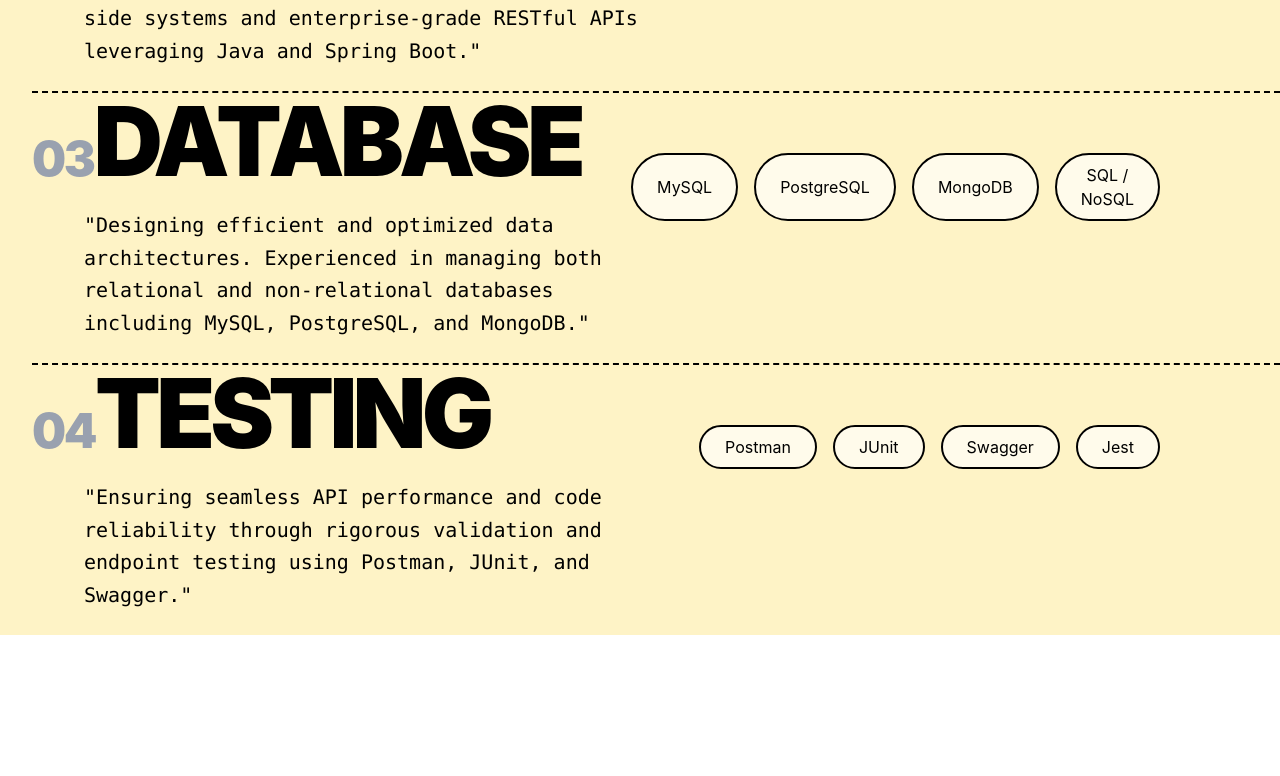
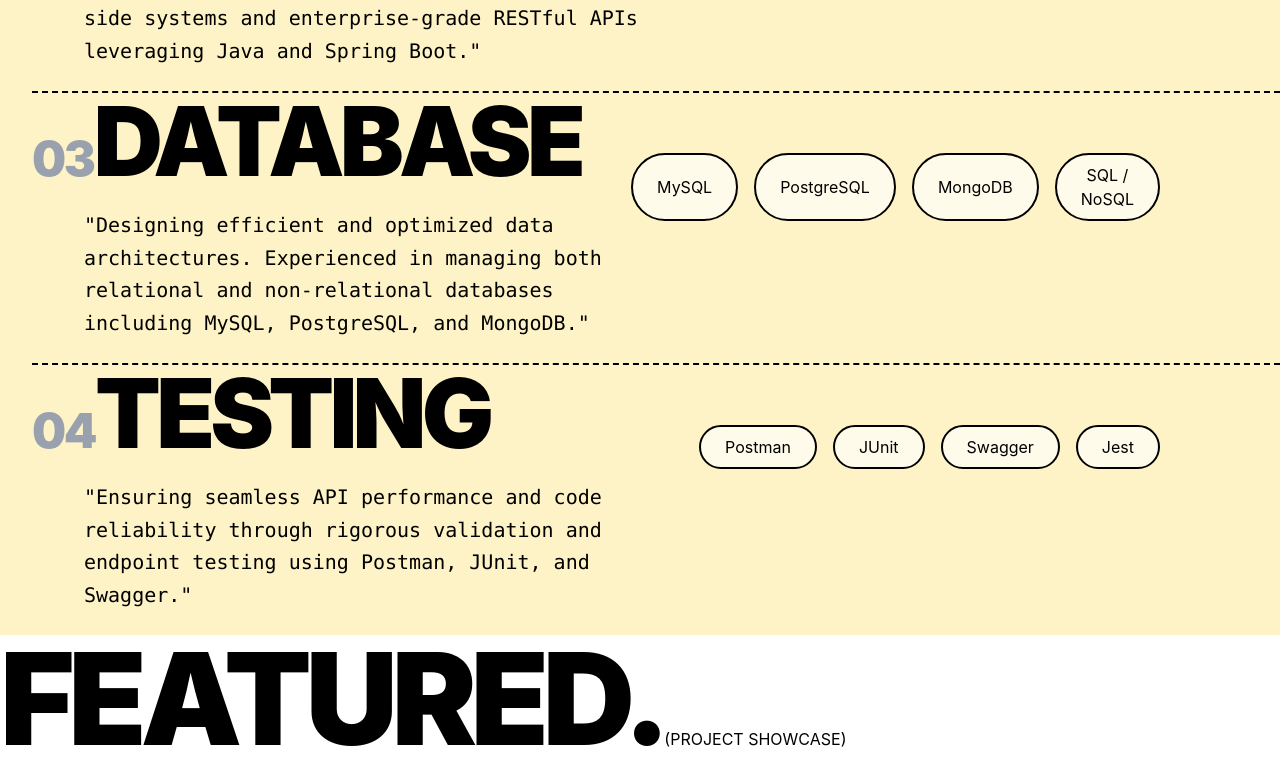
Before and after one commit to sashikmindaka1/profectional_portfolio1, a React (Vite) app in the folder my_profectional_portfolio/: page / in a window 1280 px wide. Shown: the part 1943-2719 px from the top of the page. Before the commit the page ends 2578 px from the top, so only its background shows below. Built offline with nearby package versions, Linux system fonts and the light colour scheme.

Commit message:
update featured page

```diff
--- a/my_profectional_portfolio/src/App.jsx
+++ b/my_profectional_portfolio/src/App.jsx
@@ -2,6 +2,7 @@
 import Hero from "./components/Hero"
 import ManifestoSection from "./components/ManifestoSection"
 import AboutLanguages from "./components/AboutLanguages"
+import Featured from "./components/featured"
 
 function App() {
   return(
@@ -10,6 +11,7 @@
 
    <ManifestoSection />
    <AboutLanguages />
+   <Featured />
    </>
   )
 }
--- a/my_profectional_portfolio/src/components/AboutLanguages.jsx
+++ b/my_profectional_portfolio/src/components/AboutLanguages.jsx
@@ -162,7 +162,6 @@
 
       </ div>
 
-
       </ div>
 
 
--- /dev/null
+++ b/my_profectional_portfolio/src/components/Featured.jsx
@@ -0,0 +1,15 @@
+import React from 'react'
+
+export default function featured() {
+  return (
+    <section>
+
+      <div>
+        <span className='font-sans font-black tracking-tighter text-5xl sm:text-5xl md:text-7xl lg:text-8xl xl:text-9xl text-black mt-4'>FEATURED.</span>
+        <span>(PROJECT SHOWCASE)</span>
+      </div>
+
+
+    </section>
+  )
+}
```
